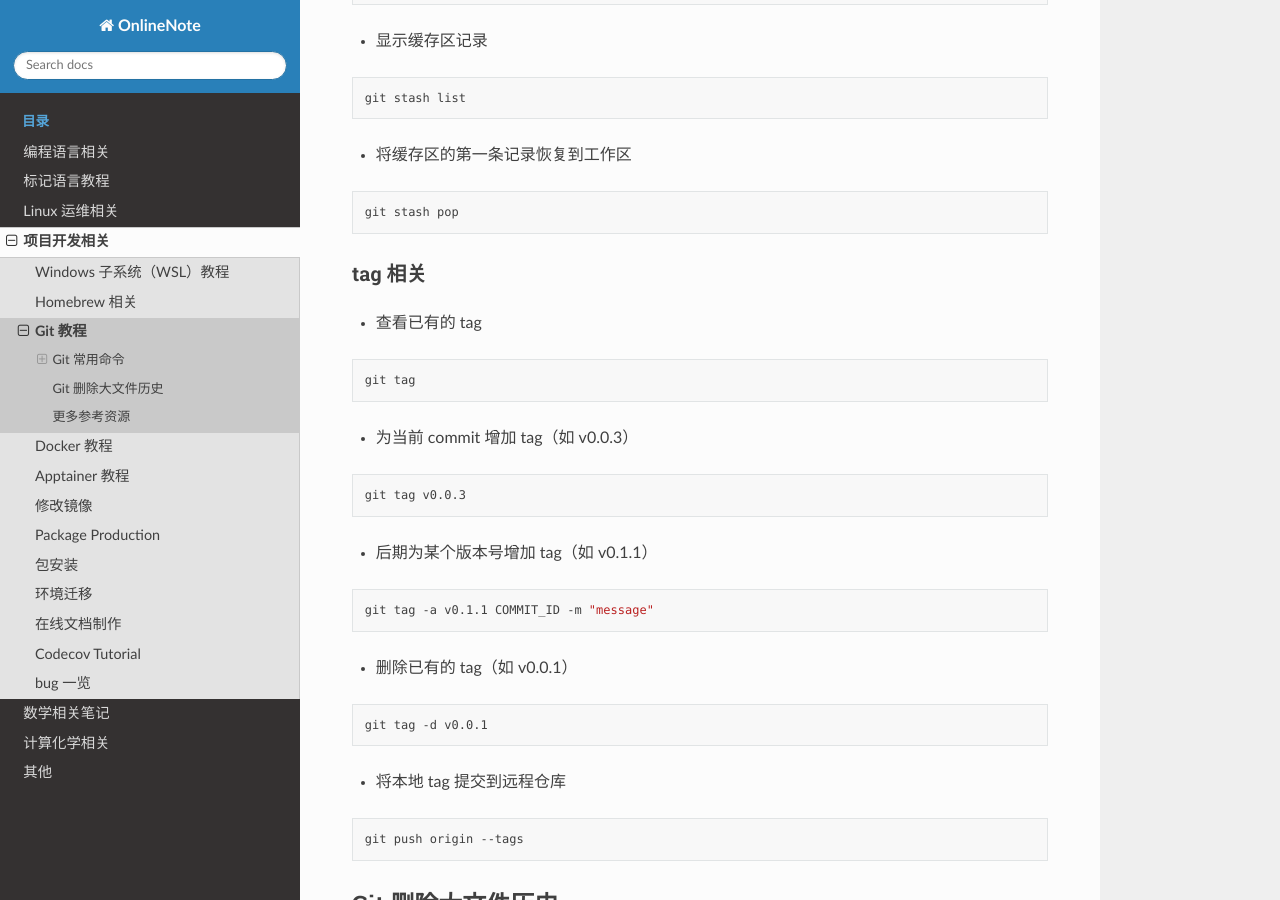
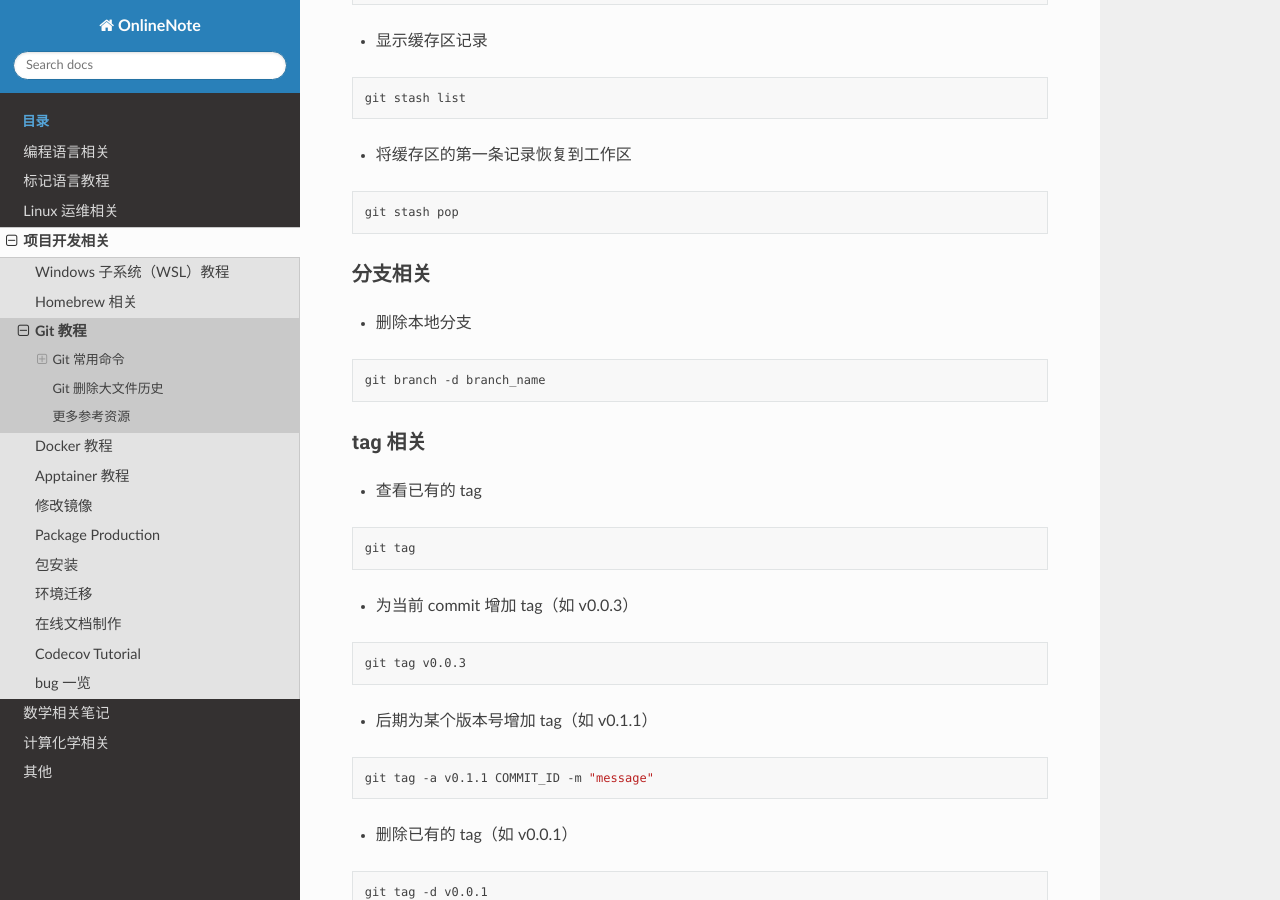
Before and after one commit to Rasic2/CodeNote, a Sphinx documentation site: the page built from docs/source/development/git.md, in a window 1280 px wide and 900 px high, scrolled down 1786 px. Built offline with Sphinx 7.4.7 and the Read the Docs theme 2.0.0, drawn with Linux system fonts in a browser that asks for light colours.

Commit message:
add git branch

````diff
--- a/docs/source/development/git.md
+++ b/docs/source/development/git.md
@@ -92,6 +92,14 @@ git stash list
 git stash pop
 ```
 
+### 分支相关
+
+- 删除本地分支
+
+```bash
+git branch -d branch_name
+```
+
 ### tag 相关
 
 - 查看已有的 tag
````
